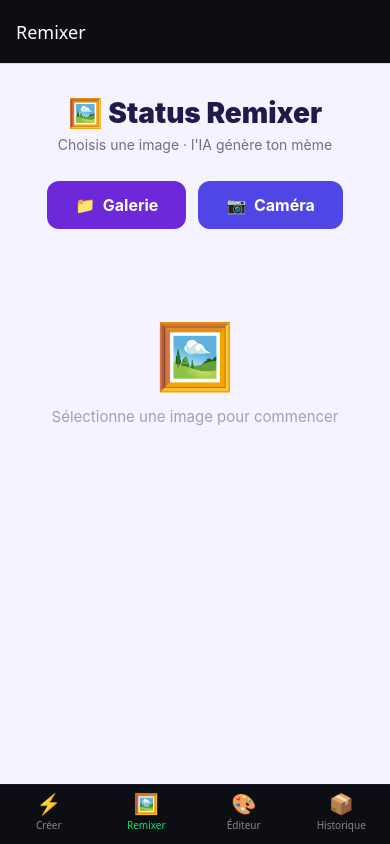
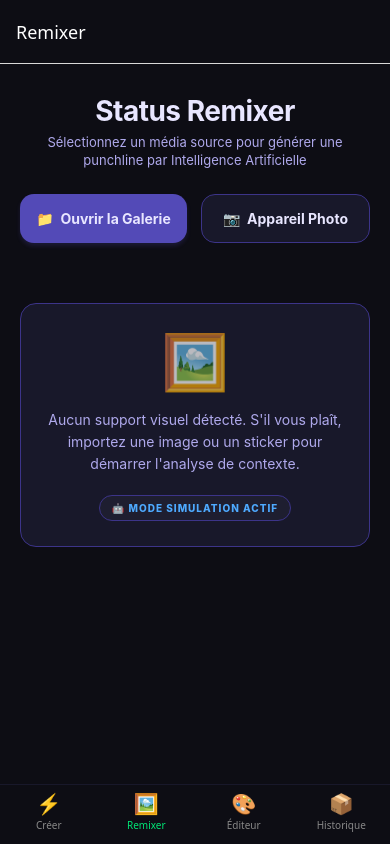
Before and after one commit to nitcheudeudjeu-bit/meme-app-frontend, a React Native app: screen /Remixer in a window 390 px wide. Built offline with nearby package versions, Linux system fonts and the light colour scheme.

Commit message:
amélioration des interfaces et autorisation dans la galerie et camera de statut remixer

```diff
--- a/src/screens/StatusRemixer/StatusRemixerScreen.js
+++ b/src/screens/StatusRemixer/StatusRemixerScreen.js
@@ -1,8 +1,13 @@
 import React, { useState } from 'react';
 import {
-  View, Text, TouchableOpacity,
-  ActivityIndicator, StyleSheet,
-  Alert, ScrollView, SafeAreaView,
+  View,
+  Text,
+  StyleSheet,
+  TouchableOpacity,
+  ScrollView,
+  SafeAreaView,
+  Alert,
+  ActivityIndicator,
 } from 'react-native';
 import { pickImageFromGallery, pickImageFromCamera } from './ImageSelector';
 import { uploadImageAndAnalyze } from '../../services/imageApi';
@@ -13,24 +18,32 @@ export default function StatusRemixerScreen() {
   const [memeData, setMemeData]     = useState(null);
   const [loading, setLoading]       = useState(false);
 
+  // 📸 Sélection d'image (Galerie ou Caméra)
   const handlePick = async (source) => {
     try {
       setMemeData(null);
+
+      // Appel des fonctions logiques du fichier ImageSelector.js
       const asset = source === 'gallery'
         ? await pickImageFromGallery()
         : await pickImageFromCamera();
-      if (!asset) return;
+
+      if (!asset) return; // Si l'utilisateur annule
+
       setImageAsset(asset);
       setLoading(true);
+
+      // Appel de la fonction de simulation du fichier imageApi.js
       const result = await uploadImageAndAnalyze(asset);
       setMemeData(result);
     } catch (e) {
-      Alert.alert('Erreur', e.message);
+      Alert.alert('Erreur Système', e.message);
     } finally {
       setLoading(false);
     }
   };
 
+  // 🔄 Mode Simulation : Régénérer une punchline aléatoire sur la même image
   const handleRetry = async () => {
     if (!imageAsset) return;
     try {
@@ -46,58 +59,66 @@ export default function StatusRemixerScreen() {
   };
 
   return (
-    <SafeAreaView style={styles.safe}>
-      <ScrollView contentContainerStyle={styles.container}>
+    <SafeAreaView style={styles.safeArea}>
+      <ScrollView contentContainerStyle={styles.container} showsVerticalScrollIndicator={false}>
 
-        <Text style={styles.title}>🖼️ Status Remixer</Text>
+        <Text style={styles.title}>Status Remixer</Text>
         <Text style={styles.subtitle}>
-          Choisis une image · l'IA génère ton mème
+          Sélectionnez un média source pour générer une punchline par Intelligence Artificielle
         </Text>
 
+        {/* CARTES DE COMMANDE : BOUTONS GALERIE & CAMÉRA HARMONISÉS */}
         <View style={styles.buttonRow}>
           <TouchableOpacity
-            style={[styles.btn, styles.btnPrimary]}
+            style={[styles.btn, styles.btnGallery]}
             onPress={() => handlePick('gallery')}
             disabled={loading}
           >
-            <Text style={styles.btnText}>📁  Galerie</Text>
+            <Text style={styles.btnText}>📁  Ouvrir la Galerie</Text>
           </TouchableOpacity>
 
           <TouchableOpacity
-            style={[styles.btn, styles.btnSecondary]}
+            style={[styles.btn, styles.btnCamera]}
             onPress={() => handlePick('camera')}
             disabled={loading}
           >
-            <Text style={styles.btnText}>📷  Caméra</Text>
+            <Text style={styles.btnText}>📷  Appareil Photo</Text>
           </TouchableOpacity>
         </View>
 
+        {/* DECK DE CHARGEMENT FUTURISTE STYLE LOGO SPLASH */}
         {loading && (
           <View style={styles.loaderBox}>
-            <ActivityIndicator size="large" color="#6D28D9" />
-            <Text style={styles.loaderText}>Analyse en cours…</Text>
+            <ActivityIndicator size="large" color="#4eaaff" />
+            <Text style={styles.loaderText}>Analyse neuronale de l'image en cours…</Text>
           </View>
         )}
 
+        {/* RENDU TECHNIQUE : AFFICHAGE DU CANVAS DU MÈME FINI */}
         {imageAsset && memeData && !loading && (
-          <>
+          <View style={styles.resultContainer}>
             <MemeCanvas
               imageUri={imageAsset.uri}
               topText={memeData.topText}
               bottomText={memeData.bottomText}
             />
+
             <TouchableOpacity style={styles.retryBtn} onPress={handleRetry}>
-              <Text style={styles.retryText}>🔄  Regénérer le texte</Text>
+              <Text style={styles.retryText}>🔄  Régénérer une punchline IA</Text>
             </TouchableOpacity>
-          </>
+          </View>
         )}
 
+        {/* ÉCRAN DE VEILLE / PLACEHOLDER QUAND AUCUN MÉDIA N'EST CHARGÉ */}
         {!imageAsset && !loading && (
-          <View style={styles.placeholder}>
+          <View style={styles.placeholderCard}>
             <Text style={styles.placeholderIcon}>🖼️</Text>
             <Text style={styles.placeholderText}>
-              Sélectionne une image pour commencer
+              Aucun support visuel détecté. S'il vous plaît, importez une image ou un sticker pour démarrer l'analyse de contexte.
             </Text>
+            <View style={styles.badgeSimul}>
+              <Text style={styles.badgeText}>🤖 MODE SIMULATION ACTIF</Text>
+            </View>
           </View>
         )}
 
@@ -107,26 +128,127 @@ export default function StatusRemixerScreen() {
 }
 
 const styles = StyleSheet.create({
-  safe: { flex: 1, backgroundColor: '#F5F3FF' },
+  safeArea: {
+    flex: 1,
+    backgroundColor: '#0d0d14' // Fond noir/violet profond de votre SplashScreen
+  },
   container: {
-    flexGrow: 1, alignItems: 'center',
-    paddingHorizontal: 20, paddingTop: 32, paddingBottom: 40,
+    padding: 20,
+    paddingBottom: 40,
+    alignItems: 'center',
   },
-  title: { fontSize: 28, fontWeight: '900', color: '#1E1B4B', marginBottom: 6 },
-  subtitle: { fontSize: 14, color: '#6B7280', marginBottom: 28 },
-  buttonRow: { flexDirection: 'row', gap: 12, marginBottom: 8 },
-  btn: { paddingVertical: 14, paddingHorizontal: 28, borderRadius: 12 },
-  btnPrimary: { backgroundColor: '#6D28D9' },
-  btnSecondary: { backgroundColor: '#4F46E5' },
-  btnText: { color: '#fff', fontWeight: '700', fontSize: 16 },
-  loaderBox: { marginTop: 48, alignItems: 'center', gap: 12 },
-  loaderText: { color: '#6D28D9', fontSize: 15, fontWeight: '600' },
+  title: {
+    fontSize: 28,
+    fontWeight: '700',
+    color: '#e8e6ff', // Couleur textPrimary de votre Splash
+    textAlign: 'center',
+    marginTop: 10,
+    letterSpacing: -0.5
+  },
+  subtitle: {
+    fontSize: 13,
+    color: '#afa9ec', // Couleur textMuted de votre Splash
+    textAlign: 'center',
+    marginBottom: 25,
+    marginTop: 5,
+    paddingHorizontal: 15,
+    lineHeight: 18,
+  },
+  buttonRow: {
+    flexDirection: 'row',
+    justifyContent: 'space-between',
+    width: '100%',
+    marginBottom: 20,
+  },
+  btn: {
+    flex: 0.48,
+    paddingVertical: 15,
+    borderRadius: 14,
+    alignItems: 'center',
+    justifyContent: 'center',
+    elevation: 3,
+  },
+  btnGallery: {
+    backgroundColor: '#534ab7', // Couleur violetDark de votre Splash
+    shadowColor: '#534ab7',
+    shadowOffset: { width: 0, height: 3 },
+    shadowOpacity: 0.2,
+    shadowRadius: 4,
+  },
+  btnCamera: {
+    backgroundColor: '#18182a', // Couleur surface de votre Splash
+    borderWidth: 1.5,
+    borderColor: '#3c3489' // Bordure indigo
+  },
+  btnText: {
+    color: '#e8e6ff',
+    fontWeight: '700',
+    fontSize: 14
+  },
+  loaderBox: {
+    marginTop: 60,
+    alignItems: 'center',
+    gap: 12
+  },
+  loaderText: {
+    color: '#4eaaff', // Accentuation Cyan éclatante du Splash
+    fontSize: 15,
+    fontWeight: '600',
+    letterSpacing: 0.5,
+  },
+  resultContainer: {
+    width: '100%',
+    alignItems: 'center',
+  },
   retryBtn: {
-    marginTop: 16, borderWidth: 2, borderColor: '#6D28D9',
-    paddingVertical: 12, paddingHorizontal: 28, borderRadius: 12,
+    marginTop: 20,
+    borderWidth: 1.5,
+    borderColor: '#3c3489',
+    paddingVertical: 14,
+    width: '100%',
+    borderRadius: 14,
+    backgroundColor: '#18182a',
+    alignItems: 'center',
   },
-  retryText: { color: '#6D28D9', fontWeight: '700', fontSize: 15 },
-  placeholder: { marginTop: 80, alignItems: 'center', gap: 12 },
-  placeholderIcon: { fontSize: 64 },
-  placeholderText: { color: '#9CA3AF', fontSize: 15, textAlign: 'center' },
+  retryText: {
+    color: '#afa9ec',
+    fontWeight: '700',
+    fontSize: 15
+  },
+  placeholderCard: {
+    marginTop: 40,
+    backgroundColor: '#18182a',
+    borderRadius: 16,
+    padding: 25,
+    width: '100%',
+    alignItems: 'center',
+    borderWidth: 1.5,
+    borderColor: '#3c3489',
+    gap: 15
+  },
+  placeholderIcon: {
+    fontSize: 54,
+    opacity: 0.7
+  },
+  placeholderText: {
+    color: '#afa9ec',
+    fontSize: 14,
+    textAlign: 'center',
+    lineHeight: 22
+  },
+  badgeSimul: {
+    backgroundColor: '#1e1e30',
+    paddingVertical: 6,
+    paddingHorizontal: 12,
+    borderRadius: 20,
+    borderWidth: 1,
+    borderColor: '#3c3489',
+    marginTop: 5,
+  },
+  badgeText: {
+    color: '#4eaaff',
+    fontSize: 10,
+    fontWeight: '800',
+    letterSpacing: 1,
+  }
 });
--- a/src/screens/StatusRemixer/permissions.js
+++ b/src/screens/StatusRemixer/permissions.js
@@ -1,19 +1,20 @@
-import { Platform, PermissionsAndroid, Alert } from 'react-native';
+import { Platform, PermissionsAndroid } from 'react-native';
 
 // Demande la permission galerie selon la version Android
 export async function requestGalleryPermission() {
   if (Platform.OS === 'android') {
-    const androidVersion = Platform.Version;
+    // 💡 SÉCURITÉ : On force la conversion en nombre entier pour éviter les bugs de comparaison
+    const androidVersion = parseInt(Platform.Version, 10);
 
-    // Android 13+ utilise READ_MEDIA_IMAGES
+    // Android 13+ (API 33+) utilise impérativement READ_MEDIA_IMAGES
     const permission =
       androidVersion >= 33
         ? PermissionsAndroid.PERMISSIONS.READ_MEDIA_IMAGES
         : PermissionsAndroid.PERMISSIONS.READ_EXTERNAL_STORAGE;
 
     const result = await PermissionsAndroid.request(permission, {
-      title: 'Permission galerie',
-      message: "L'app a besoin d'accéder à ta galerie",
+      title: 'Permission Galerie 🖼️',
+      message: "L'application a besoin d'accéder à vos photos pour générer des mèmes par IA.",
       buttonPositive: 'Autoriser',
       buttonNegative: 'Refuser',
     });
@@ -22,7 +23,6 @@ export async function requestGalleryPermission() {
       throw new Error('Permission galerie refusée');
     }
   }
-  // iOS : géré automatiquement par react-native-image-picker
 }
 
 // Demande la permission caméra
@@ -31,8 +31,8 @@ export async function requestCameraPermission() {
     const result = await PermissionsAndroid.request(
       PermissionsAndroid.PERMISSIONS.CAMERA,
       {
-        title: 'Permission caméra',
-        message: "L'app a besoin d'accéder à ta caméra",
+        title: 'Permission Caméra 📷',
+        message: "L'application a besoin d'accéder à votre appareil photo.",
         buttonPositive: 'Autoriser',
         buttonNegative: 'Refuser',
       }
@@ -42,5 +42,4 @@ export async function requestCameraPermission() {
       throw new Error('Permission caméra refusée');
     }
   }
-  // iOS : géré automatiquement par react-native-image-picker
-      }
+}
```
Also changed, not shown: 1 other file (tests, documents, lock files or other folders).
